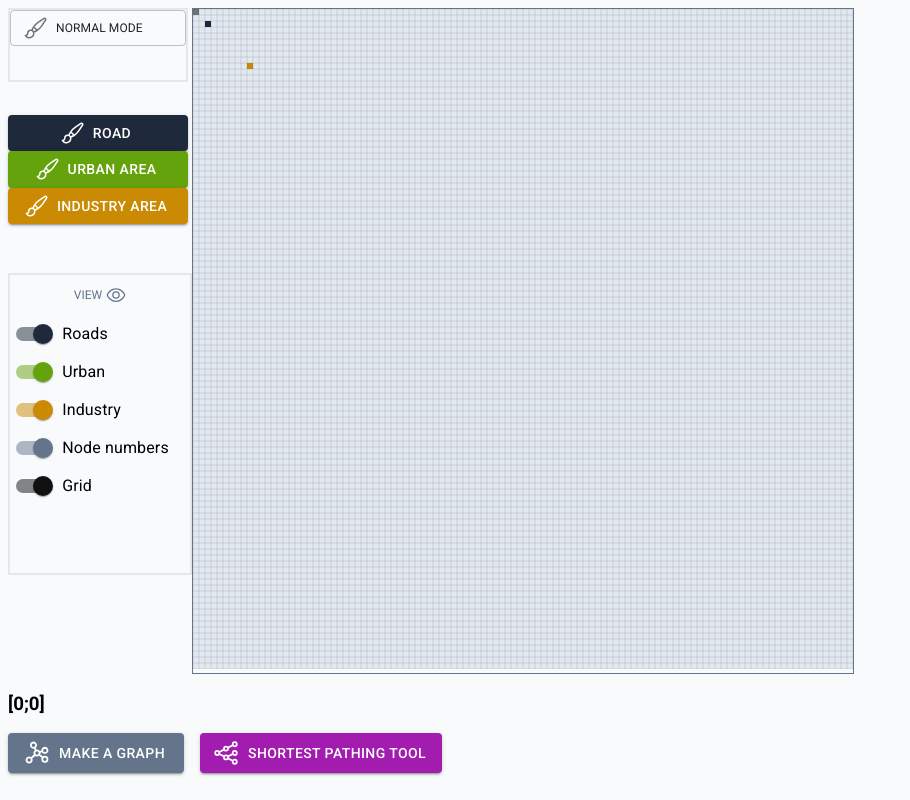
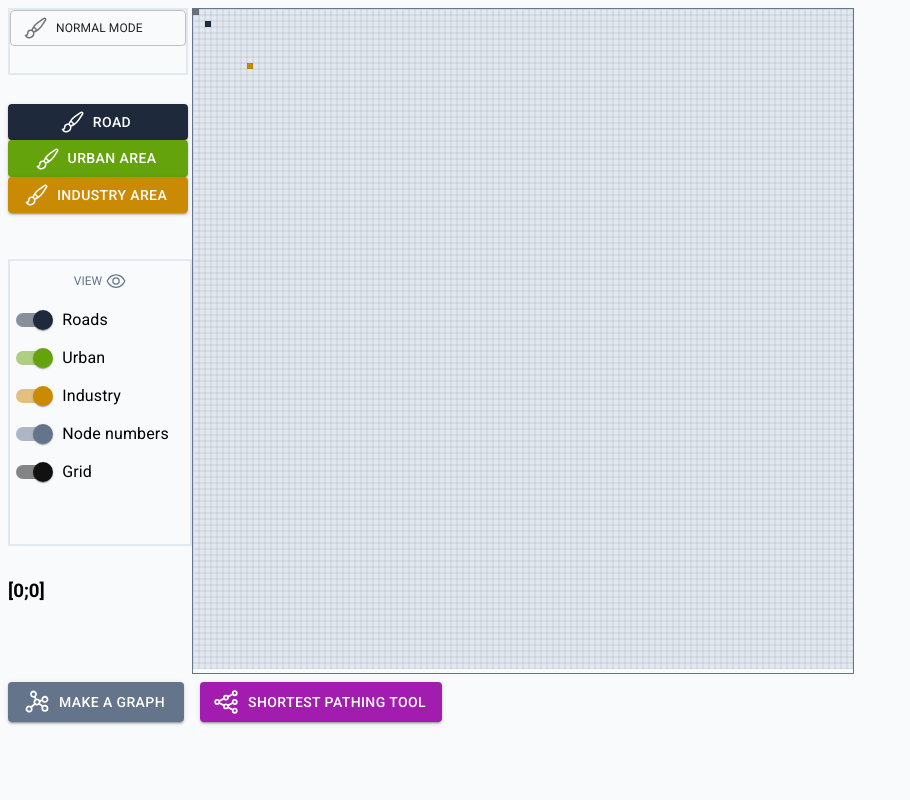
Before and after one commit to unitax13/trafficsim-js, a React (Vite) app: page / in a window 1280 px wide. Shown: the whole page, without its empty margins (0-910 px from the left). Built offline with nearby package versions, Linux system fonts and the light colour scheme.

Commit message:
slight ui changes

```diff
--- a/src/components/Canvas.tsx
+++ b/src/components/Canvas.tsx
@@ -528,7 +528,23 @@ function Canvas(props: CanvasProps) {
                 />
               </FormGroup>
             </div>
-            <div className="row-span-2"></div>
+            <div className="row-span-2 flex flex-col">
+              {/* X,Y text */}
+              <div className="flex font-bold font-roboto">
+                {leftIsPressed.current || rightIsPressed.current ? (
+                  <h3 className="">
+                    [{previousFieldPressedX.current};
+                    {previousFieldPressedY.current}]
+                  </h3>
+                ) : (
+                  ""
+                )}
+
+                <h3 className="">
+                  [{fieldPressedX.current};{fieldPressedY.current}]
+                </h3>
+              </div>
+            </div>
           </div>
           <div className="border-slate-500 border border-solid">
             <canvas
@@ -546,22 +562,8 @@ function Canvas(props: CanvasProps) {
             />
           </div>
         </div>
-        {/* X,Y text */}
-        <div className="flex font-bold font-roboto">
-          {leftIsPressed.current || rightIsPressed.current ? (
-            <h3 className="">
-              [{previousFieldPressedX.current};{previousFieldPressedY.current}]
-            </h3>
-          ) : (
-            ""
-          )}
 
-          <h3 className="">
-            [{fieldPressedX.current};{fieldPressedY.current}]
-          </h3>
-        </div>
-
-        <div className="flex gap-4">
+        <div className="pt-2 flex gap-4">
           <div className="w-44">
             <Button
               fullWidth
```
